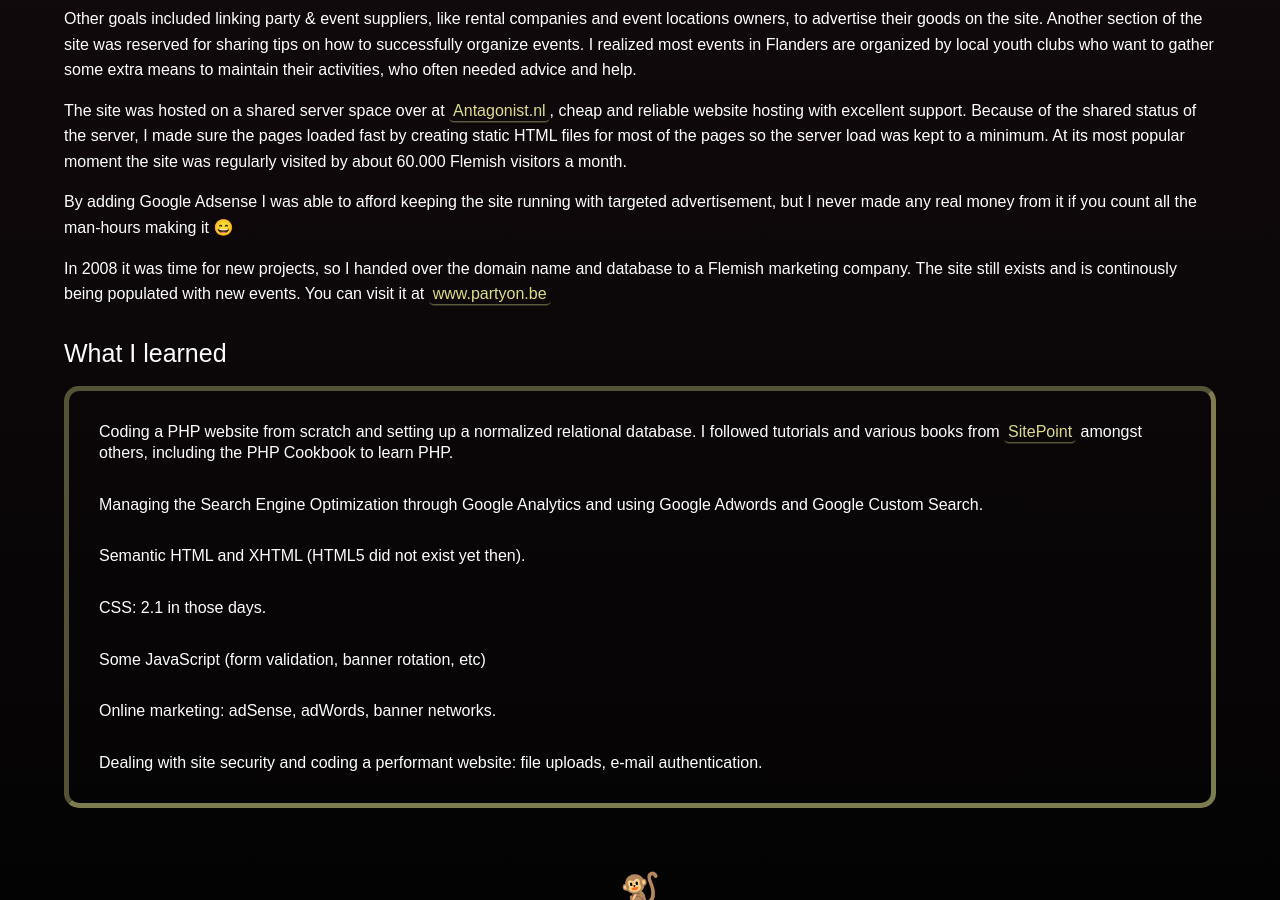
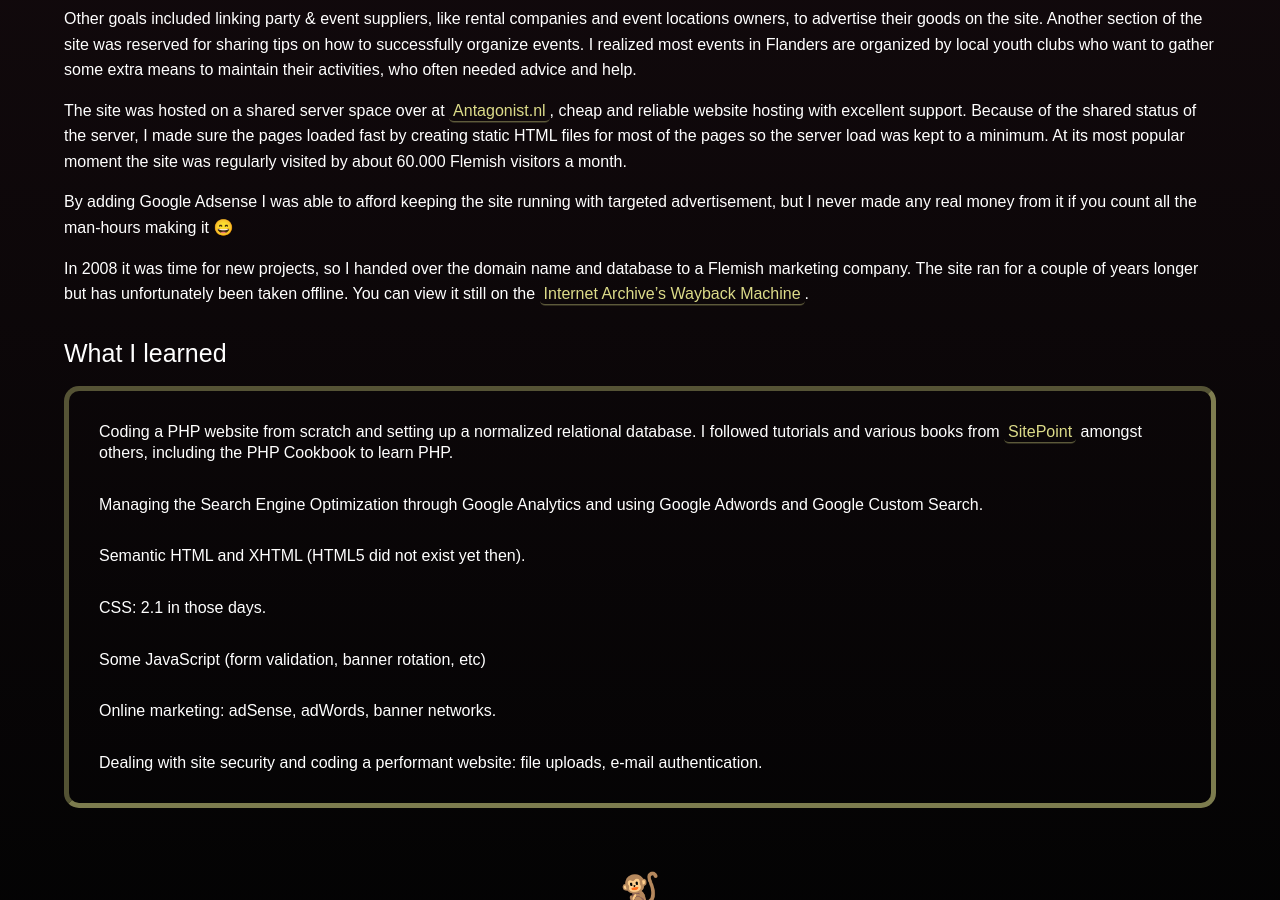
Before and after one commit to johanbove/johanbove.github.io, a Jekyll site: the page built from _posts/2015-03-20-partyon.md, in a window 1280 px wide and 900 px high, scrolled down 762 px. Built offline with Jekyll 4.4.1, drawn with Linux system fonts in a browser that asks for light colours; emoji names are drawn with the system emoji font.

Commit message:
Update 2015-03-20-partyon.md
Fixed reference to partyon.be still being online.

```diff
--- a/_posts/2015-03-20-partyon.md
+++ b/_posts/2015-03-20-partyon.md
@@ -25,7 +25,7 @@ The site was hosted on a shared server space over at [Antagonist.nl](http://www.
 
 By adding Google Adsense I was able to afford keeping the site running with targeted advertisement, but I never made any real money from it if you count all the man-hours making it :smile:
 
-In 2008 it was time for new projects, so I handed over the domain name and database to a Flemish marketing company. The site still exists and is continously being populated with new events. You can visit it at [www.partyon.be](http://www.partyon.be)
+In 2008 it was time for new projects, so I handed over the domain name and database to a Flemish marketing company. The site ran for a couple of years longer but has unfortunately been taken offline. You can view it still on the [Internet Archive's Wayback Machine](https://web.archive.org/details/www.partyon.be).
 
 ## What I learned
 
```
